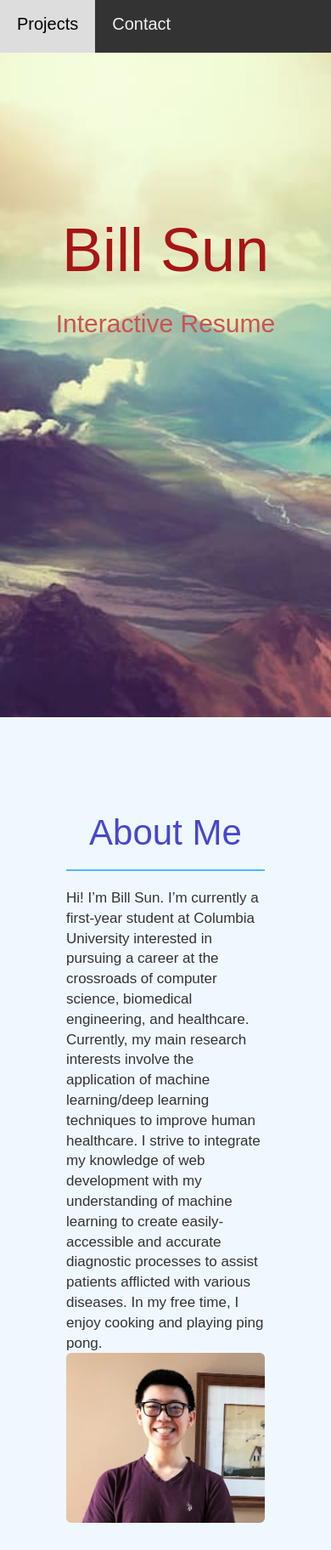
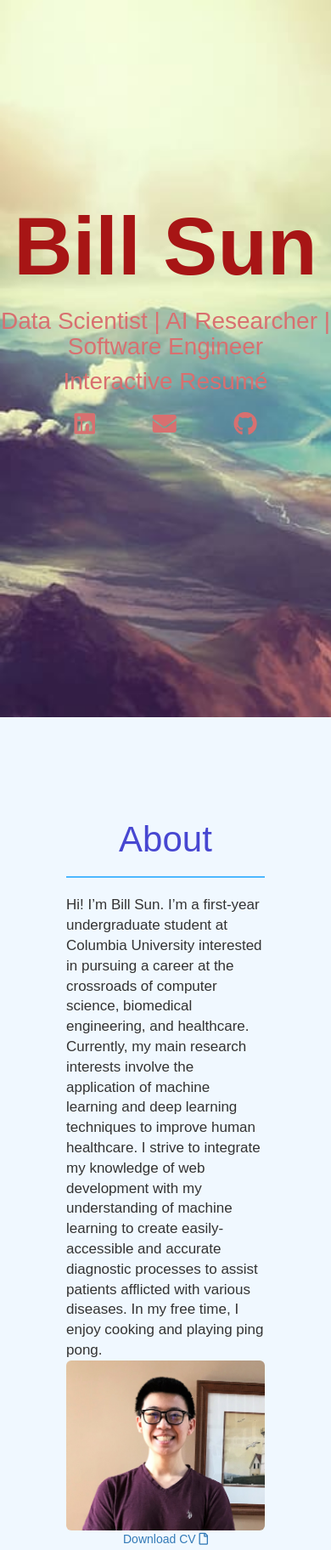
Before and after one commit to billsun9/billsun9.github.io, a plain HTML site: page index.html in a window 390 px wide. Shown: the top 1824 px of the page at 85% size. Drawn offline with nearby package versions, Linux system fonts and the light colour scheme.

Commit message:
modified CSS

```diff
--- a/app.js
+++ b/app.js
@@ -5,6 +5,6 @@ function scrollFunction() {
   if (document.body.scrollTop > 20 || document.documentElement.scrollTop > 20) {
     document.getElementById("navbar").style.top = "0";
   } else {
-    document.getElementById("navbar").style.top = "-75px";
+    document.getElementById("navbar").style.top = "-200px";
   }
 }
--- a/index.html
+++ b/index.html
@@ -9,8 +9,13 @@
     <script src="https://ajax.googleapis.com/ajax/libs/jquery/3.5.1/jquery.min.js"></script>
     <!-- Latest compiled JavaScript -->
     <script src="https://maxcdn.bootstrapcdn.com/bootstrap/3.4.1/js/bootstrap.min.js"></script>
+
+    <link rel="stylesheet" href="https://cdnjs.cloudflare.com/ajax/libs/font-awesome/5.13.0/css/all.min.css"
+    integrity="sha256-h20CPZ0QyXlBuAw7A+KluUYx/3pK+c7lYEpqLTlxjYQ="
+    crossorigin="anonymous" />
+
     <link rel="stylesheet" href="./styles.css">
-    <title>Bill Sun's Personal Website</title>
+    <title>Bill's Personal Website</title>
 </head>
 <body>
     <div id="navbar">
@@ -20,18 +25,30 @@
         <a href="#projects">Projects</a>
         <a href="#contact">Contact</a>
     </div>
-    <div class="jumbotron text-center" style="margin-bottom: 0;">
-        <h1 style="position: relative; bottom: 12vh;">Bill Sun</h1>
-        <h2 style="position: relative; bottom: 12vh;">Interactive Resume</h2>
+    <div class="jumbotron">
+        <div class="text-center" style="position:relative; bottom: 6vh;">
+            <h1>Bill Sun</h1>
+            <h2><span>Data Scientist </span>|<span> AI Researcher </span>|<span> Software Engineer </span></h2>
+            <h2 style="margin-top: 0;">Interactive Resumé</h2>
+            <h2 class="icons">
+                <a href="https://www.linkedin.com/in/bill-sun-83ab771a5/"><i class="fab fa-linkedin"></i></a>
+                <a href="mailto:bys2107@columbia.edu"><i class="fas fa-envelope"></i></a>
+                <a href="https://github.com/billsun9"><i class="fab fa-github"></i></a>
+            </h2>
+        </div>
+
     </div>
     <div class="container-fluid blue" id="about-me">
         <div class="content">
-            <h1 class="text-center">About Me</h1>
+            <h1 class="text-center">About</h1>
             <hr class="special">
             <div class="row">
-                <div class="col-sm-8 text">Hi! I’m Bill Sun. I’m currently a first-year student at Columbia University interested in pursuing a career at the crossroads of computer science, biomedical engineering, and healthcare. Currently, my main research interests involve the application of machine learning/deep learning techniques to improve human healthcare. I strive to integrate my knowledge of web development with my understanding of machine learning to create easily-accessible and accurate diagnostic processes to assist patients afflicted with various diseases. In my free time, I enjoy cooking and playing ping pong.</div>
+                <div class="col-sm-8 text">
+                    Hi! I’m Bill Sun. I’m a first-year undergraduate student at Columbia University interested in pursuing a career at the crossroads of computer science, biomedical engineering, and healthcare. Currently, my main research interests involve the application of machine learning and deep learning techniques to improve human healthcare. I strive to integrate my knowledge of web development with my understanding of machine learning to create easily-accessible and accurate diagnostic processes to assist patients afflicted with various diseases. In my free time, I enjoy cooking and playing ping pong.</div>
                 <div class="col-sm-4"><img class="img-responsive img-rounded" src="./imgs/profile_pic.jpg" alt="Bill"></div>
             </div>
+            <div class="row text-center"><a href="https://billsun9.github.io/cv.pdf"target="_blank">Download CV <i class="far fa-file"></i></a></div>
+
         </div>
     </div>
     <div class="container-fluid" id="experiences">
--- a/styles.css
+++ b/styles.css
@@ -3,6 +3,7 @@
     padding: 0;
     box-sizing: border-box;
     font-family: Arial, Helvetica, sans-serif;
+    transition: ease all 0.5s;
 }
 html {
     scroll-behavior: smooth;
@@ -10,22 +11,22 @@ html {
 #navbar {
     background-color: #333;
     position: fixed;
-    top: -75px;
+    top: -200px;
     width: 100%;
     display: block;
     transition: top 0.5s;
     z-index: 10;
+    text-align: center;
 }
 #navbar a {
-    float: left;
-    display: block;
+    /* float: left; */
+    display: inline-block;
     color: #f2f2f2;
     text-align: center;
-    padding: 20px;
+    padding: 14px 20px;
     text-decoration: none;
     font-size: 20px;
 }
-
 #navbar a:hover {
     background-color: #ddd;
     color: black;
@@ -38,24 +39,38 @@ html {
     height: 100vh;
     background-image: url('./imgs/background.jpg');
     background-size: cover;
-    font-weight: bold;
+    margin-bottom: 0;
 }
 .jumbotron h1 {
     color: rgb(167, 21, 21);
-    font-size: 72px;
+    /* position: relative;
+    bottom: 12vh;  */
+    font-weight:bold;
+    font-size:96px;
 }
 .jumbotron h2 {
-    color:rgb(202, 82, 82);
+    color:rgb(216, 112, 112);
+    /* position: relative;
+    bottom: 12vh; */
+    font-size: 28px;
 }
-
+.fab, .fas {
+    color:rgb(216, 112, 112);
+    padding: 0 30px;
+    cursor: pointer;
+}
+.fab:hover, .fas:hover {
+    color:white;
+    transform: scale(1.60);
+}
 .blue {
     background-color: aliceblue;
 }
 .dark-blue {
-    background-color: rgb(46, 46, 104);
+    background-color: rgb(94, 94, 160);
 }
 .container-fluid {
-    padding: 11vh 10vw;
+    padding: 12vh 10vw;
 }
 .container-fluid h1 {
     font-size: 42px;
```
